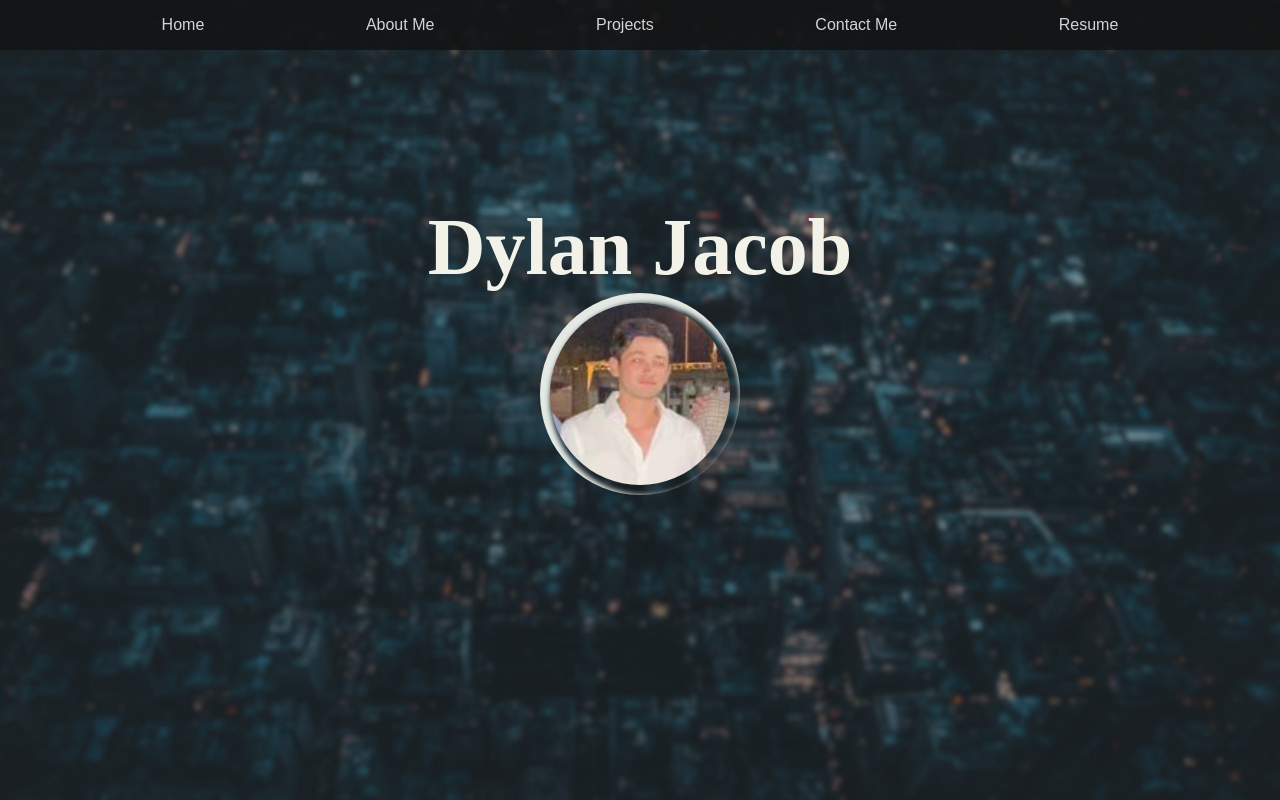
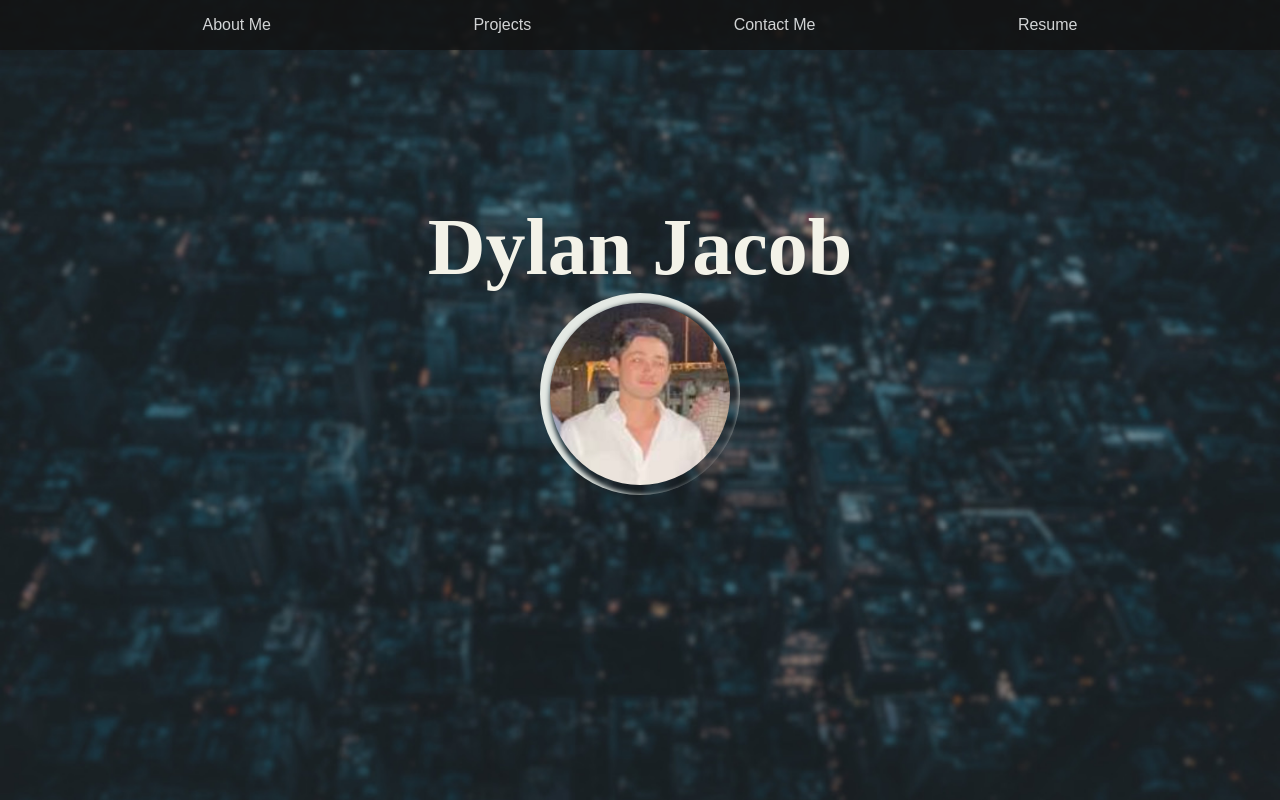
Before and after one commit to dylanjacob76/portfolio, a plain HTML site: page index.html in a window 1280 px wide. Shown: the top 800 px of the page. Drawn offline with Linux system fonts and the light colour scheme; a web font is replaced by a local one.

Commit message:
some style corrections

```diff
--- a/assets/css/style.css
+++ b/assets/css/style.css
@@ -297,8 +297,6 @@ footer a:hover {
         margin: 0 24px 0 24px;
     } */
 
-    .home,
-    /* .projects, */
     .about-me {
         display: none;
     }
@@ -329,6 +327,7 @@ footer a:hover {
     .project-images img {
         height: 500px;
         margin-bottom: 24px;
+        opacity: 100%;
     }
 
     .pokeballer a {
--- a/index.html
+++ b/index.html
@@ -14,9 +14,8 @@
     <header id="home">
         <nav class="navbar">
             <ul>
-                <li class="home"><a href="#home">Home</a></li>
                 <li class="about-me"><a  href="#about-me">About Me</a></li>
-                <li class="projects"><a href="#projects">Projects</a></li>
+                <li class="projects"><a href="#my-projects">Projects</a></li>
                 <li class="contact-me"><a href="#contact-me">Contact Me</a></li>
                 <li class="resume"><a href="./assets/images/DylanJacobResume.docx_removed.pdf" target="_blank">Resume</a></li>
             </ul>
```
Also changed, not shown: 1 other file.
